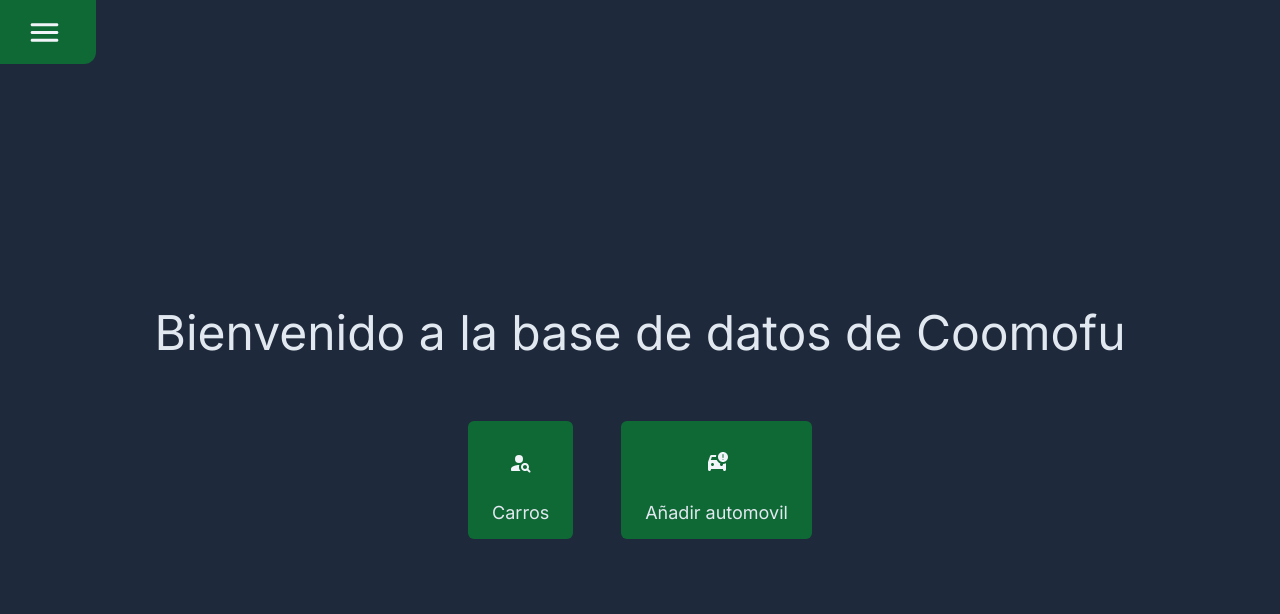
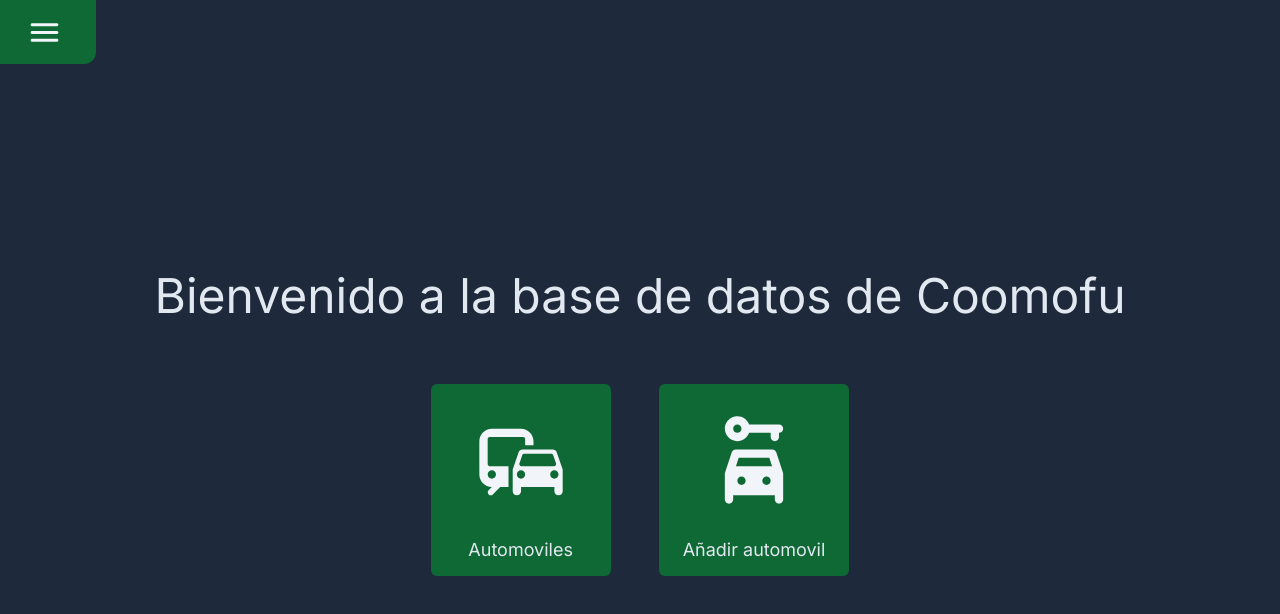
Before and after one commit to Git-Darkmoon/Coomofu, a Next.js app: page /car/home in a window 1280 px wide. Shown: the top 614 px of the page. Built offline with nearby package versions, Linux system fonts and the light colour scheme.

Commit message:
styles: icons updated.

```diff
--- a/src/app/car/home/page.tsx
+++ b/src/app/car/home/page.tsx
@@ -1,5 +1,5 @@
-import PersonSearchRoundedIcon from "@mui/icons-material/PersonSearchRounded"
-import CarCrashRoundedIcon from "@mui/icons-material/CarCrashRounded"
+import CommuteRoundedIcon from "@mui/icons-material/CommuteRounded"
+import CarRentalRoundedIcon from "@mui/icons-material/CarRentalRounded"
 
 import Card from "@/components/Card"
 
@@ -10,16 +10,18 @@ export type option = {
   route?: string
 }
 
+const iconSize: number = 100
+
 const options: Array<option> = [
   {
     id: 1,
-    icon: <PersonSearchRoundedIcon />,
-    title: "Carros",
+    icon: <CommuteRoundedIcon sx={{ fontSize: iconSize }} />,
+    title: "Automoviles",
     route: "/user/profiles",
   },
   {
     id: 2,
-    icon: <CarCrashRoundedIcon />,
+    icon: <CarRentalRoundedIcon sx={{ fontSize: iconSize }} />,
     title: "Añadir automovil",
     route: "/car/updateProfile",
   },
```
